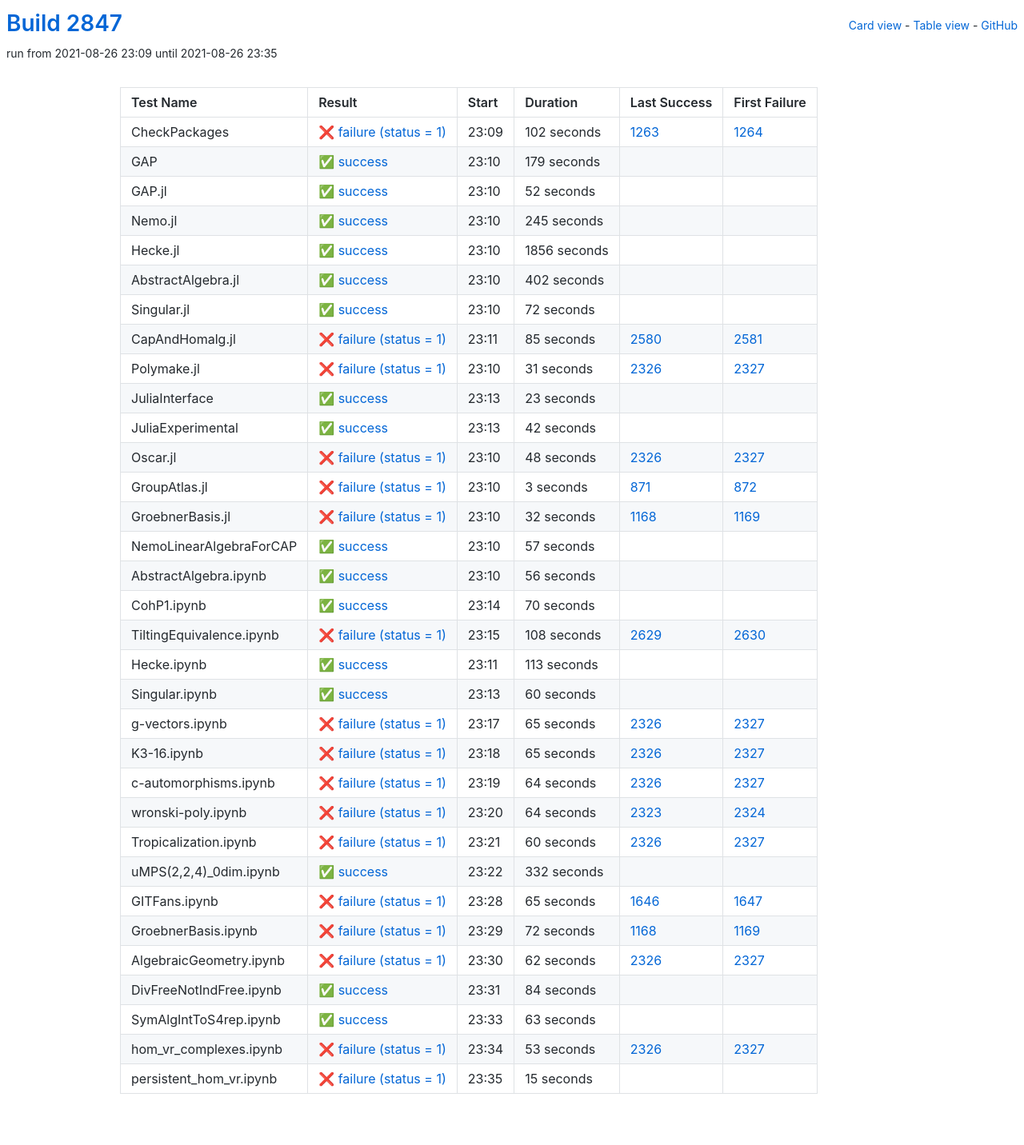
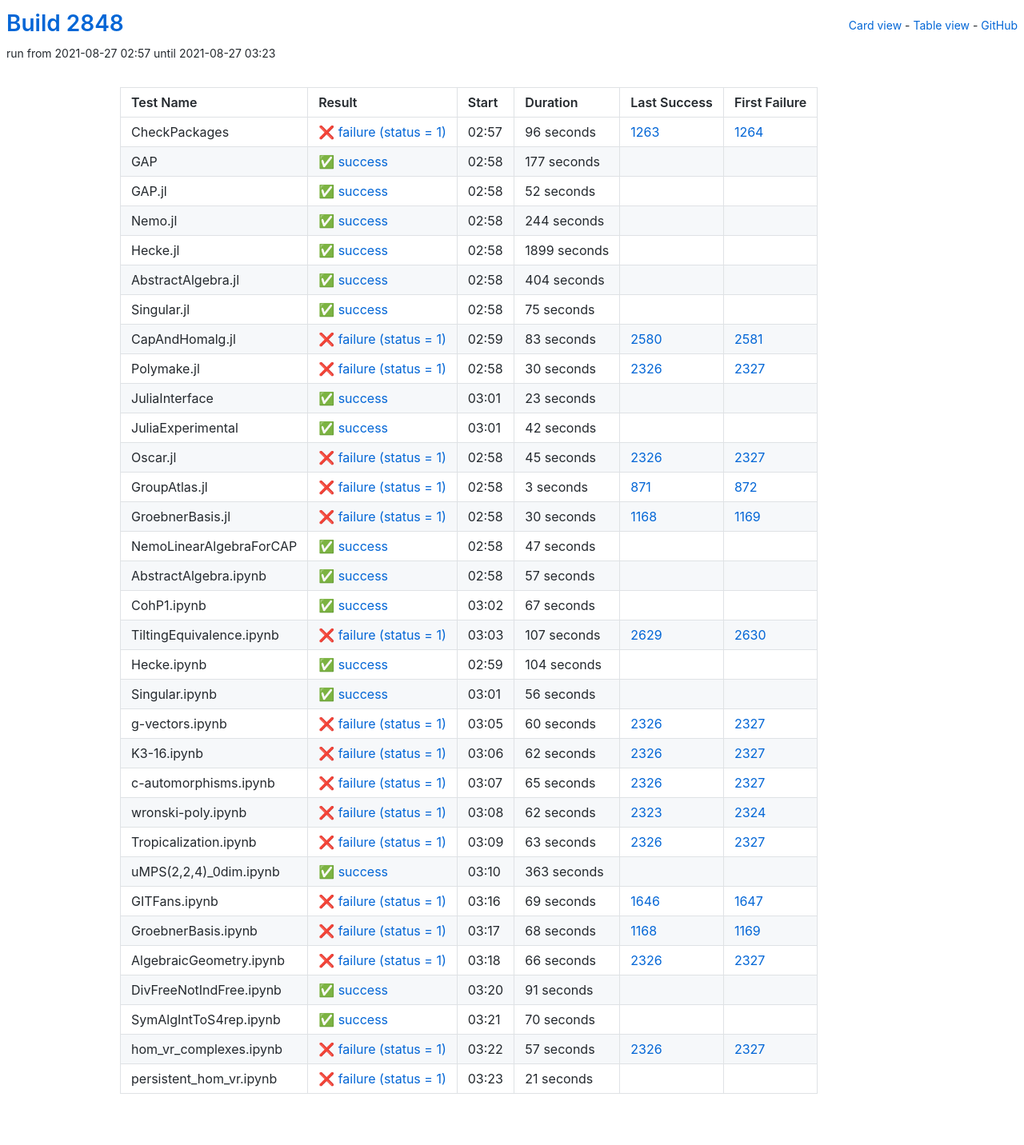
Before and after one commit to oscar-system/oscar-ci-status-stable, a Jekyll site: the page built from table.html, in a window 1280 px wide. Shown: the whole page at 80% size. Built offline with Jekyll 4.4.1, drawn with Linux system fonts in a browser that asks for light colours.

Commit message:
Build #2848

```diff
--- a/_data/ci.yml
+++ b/_data/ci.yml
@@ -1,6 +1,6 @@
 ---
-build: 2847
-build_url: https://oscarci.mathematik.uni-kl.de/job/oscar-stable/2847/
+build: 2848
+build_url: https://oscarci.mathematik.uni-kl.de/job/oscar-stable/2848/
 job: oscar-stable
 organization: oscar-system
 repo: oscar-ci-status-stable
@@ -8,32 +8,32 @@ repourl: https://github.com/oscar-system/oscar-ci-status-stable
 tests:
 - name: CheckPackages
   id: checkpackages
-  log: https://oscarci.mathematik.uni-kl.de/job/oscar-stable/2847/artifact/logs/build-2847/CheckPackages.log
-  start: 2021-08-26 23:09
+  log: https://oscarci.mathematik.uni-kl.de/job/oscar-stable/2848/artifact/logs/build-2848/CheckPackages.log
+  start: 2021-08-27 02:57
   success: false
   exitcode: 1
   status: failure
-  duration: 102
+  duration: 96
   last_success: 1263
   last_success_url: https://oscarci.mathematik.uni-kl.de/job/oscar-stable/1263/
   first_failure: 1264
   first_failure_url: https://oscarci.mathematik.uni-kl.de/job/oscar-stable/1264/
 - name: GAP
   id: gap
-  log: https://oscarci.mathematik.uni-kl.de/job/oscar-stable/2847/artifact/logs/build-2847/GAP.log
-  start: 2021-08-26 23:10
+  log: https://oscarci.mathematik.uni-kl.de/job/oscar-stable/2848/artifact/logs/build-2848/GAP.log
+  start: 2021-08-27 02:58
   success: true
   exitcode: 0
   status: success
-  duration: 179
+  duration: 177
   last_success: false
   last_success_url:
   first_failure: false
   first_failure_url:
 - name: GAP.jl
   id: gap-jl
-  log: https://oscarci.mathematik.uni-kl.de/job/oscar-stable/2847/artifact/logs/build-2847/GAP.jl.log
-  start: 2021-08-26 23:10
+  log: https://oscarci.mathematik.uni-kl.de/job/oscar-stable/2848/artifact/logs/build-2848/GAP.jl.log
+  start: 2021-08-27 02:58
   success: true
   exitcode: 0
   status: success
@@ -44,80 +44,80 @@ tests:
   first_failure_url:
 - name: Nemo.jl
   id: nemo-jl
-  log: https://oscarci.mathematik.uni-kl.de/job/oscar-stable/2847/artifact/logs/build-2847/Nemo.jl.log
-  start: 2021-08-26 23:10
+  log: https://oscarci.mathematik.uni-kl.de/job/oscar-stable/2848/artifact/logs/build-2848/Nemo.jl.log
+  start: 2021-08-27 02:58
   success: true
   exitcode: 0
   status: success
-  duration: 245
+  duration: 244
   last_success: false
   last_success_url:
   first_failure: false
   first_failure_url:
 - name: Hecke.jl
   id: hecke-jl
-  log: https://oscarci.mathematik.uni-kl.de/job/oscar-stable/2847/artifact/logs/build-2847/Hecke.jl.log
-  start: 2021-08-26 23:10
+  log: https://oscarci.mathematik.uni-kl.de/job/oscar-stable/2848/artifact/logs/build-2848/Hecke.jl.log
+  start: 2021-08-27 02:58
   success: true
   exitcode: 0
   status: success
-  duration: 1856
+  duration: 1899
   last_success: false
   last_success_url:
   first_failure: false
   first_failure_url:
 - name: AbstractAlgebra.jl
   id: abstractalgebra-jl
-  log: https://oscarci.mathematik.uni-kl.de/job/oscar-stable/2847/artifact/logs/build-2847/AbstractAlgebra.jl.log
-  start: 2021-08-26 23:10
+  log: https://oscarci.mathematik.uni-kl.de/job/oscar-stable/2848/artifact/logs/build-2848/AbstractAlgebra.jl.log
+  start: 2021-08-27 02:58
   success: true
   exitcode: 0
   status: success
-  duration: 402
+  duration: 404
   last_success: false
   last_success_url:
   first_failure: false
   first_failure_url:
 - name: Singular.jl
   id: singular-jl
-  log: https://oscarci.mathematik.uni-kl.de/job/oscar-stable/2847/artifact/logs/build-2847/Singular.jl.log
-  start: 2021-08-26 23:10
+  log: https://oscarci.mathematik.uni-kl.de/job/oscar-stable/2848/artifact/logs/build-2848/Singular.jl.log
+  start: 2021-08-27 02:58
   success: true
   exitcode: 0
   status: success
-  duration: 72
+  duration: 75
   last_success: false
   last_success_url:
   first_failure: false
   first_failure_url:
 - name: CapAndHomalg.jl
   id: capandhomalg-jl
-  log: https://oscarci.mathematik.uni-kl.de/job/oscar-stable/2847/artifact/logs/build-2847/CapAndHomalg.jl.log
-  start: 2021-08-26 23:11
+  log: https://oscarci.mathematik.uni-kl.de/job/oscar-stable/2848/artifact/logs/build-2848/CapAndHomalg.jl.log
+  start: 2021-08-27 02:59
   success: false
   exitcode: 1
   status: failure
-  duration: 85
+  duration: 83
   last_success: 2580
   last_success_url: https://oscarci.mathematik.uni-kl.de/job/oscar-stable/2580/
   first_failure: 2581
   first_failure_url: https://oscarci.mathematik.uni-kl.de/job/oscar-stable/2581/
 - name: Polymake.jl
   id: polymake-jl
-  log: https://oscarci.mathematik.uni-kl.de/job/oscar-stable/2847/artifact/logs/build-2847/Polymake.jl.log
-  start: 2021-08-26 23:10
+  log: https://oscarci.mathematik.uni-kl.de/job/oscar-stable/2848/artifact/logs/build-2848/Polymake.jl.log
+  start: 2021-08-27 02:58
   success: false
   exitcode: 1
   status: failure
-  duration: 31
+  duration: 30
   last_success: 2326
   last_success_url: https://oscarci.mathematik.uni-kl.de/job/oscar-stable/2326/
   first_failure: 2327
   first_failure_url: https://oscarci.mathematik.uni-kl.de/job/oscar-stable/2327/
 - name: JuliaInterface
   id: juliainterface
-  log: https://oscarci.mathematik.uni-kl.de/job/oscar-stable/2847/artifact/logs/build-2847/JuliaInterface.log
-  start: 2021-08-26 23:13
+  log: https://oscarci.mathematik.uni-kl.de/job/oscar-stable/2848/artifact/logs/build-2848/JuliaInterface.log
+  start: 2021-08-27 03:01
   success: true
   exitcode: 0
   status: success
@@ -128,8 +128,8 @@ tests:
   first_failure_url:
 - name: JuliaExperimental
   id: juliaexperimental
-  log: https://oscarci.mathematik.uni-kl.de/job/oscar-stable/2847/artifact/logs/build-2847/JuliaExperimental.log
-  start: 2021-08-26 23:13
+  log: https://oscarci.mathematik.uni-kl.de/job/oscar-stable/2848/artifact/logs/build-2848/JuliaExperimental.log
+  start: 2021-08-27 03:01
   success: true
   exitcode: 0
   status: success
@@ -140,20 +140,20 @@ tests:
   first_failure_url:
 - name: Oscar.jl
   id: oscar-jl
-  log: https://oscarci.mathematik.uni-kl.de/job/oscar-stable/2847/artifact/logs/build-2847/Oscar.jl.log
-  start: 2021-08-26 23:10
+  log: https://oscarci.mathematik.uni-kl.de/job/oscar-stable/2848/artifact/logs/build-2848/Oscar.jl.log
+  start: 2021-08-27 02:58
   success: false
   exitcode: 1
   status: failure
-  duration: 48
+  duration: 45
   last_success: 2326
   last_success_url: https://oscarci.mathematik.uni-kl.de/job/oscar-stable/2326/
   first_failure: 2327
   first_failure_url: https://oscarci.mathematik.uni-kl.de/job/oscar-stable/2327/
 - name: GroupAtlas.jl
   id: groupatlas-jl
-  log: https://oscarci.mathematik.uni-kl.de/job/oscar-stable/2847/artifact/logs/build-2847/GroupAtlas.jl.log
-  start: 2021-08-26 23:10
+  log: https://oscarci.mathematik.uni-kl.de/job/oscar-stable/2848/artifact/logs/build-2848/GroupAtlas.jl.log
+  start: 2021-08-27 02:58
   success: false
   exitcode: 1
   status: failure
@@ -164,20 +164,32 @@ tests:
   first_failure_url: https://oscarci.mathematik.uni-kl.de/job/oscar-stable/872/
 - name: GroebnerBasis.jl
   id: groebnerbasis-jl
-  log: https://oscarci.mathematik.uni-kl.de/job/oscar-stable/2847/artifact/logs/build-2847/GroebnerBasis.jl.log
-  start: 2021-08-26 23:10
+  log: https://oscarci.mathematik.uni-kl.de/job/oscar-stable/2848/artifact/logs/build-2848/GroebnerBasis.jl.log
+  start: 2021-08-27 02:58
   success: false
   exitcode: 1
   status: failure
-  duration: 32
+  duration: 30
   last_success: 1168
   last_success_url: https://oscarci.mathematik.uni-kl.de/job/oscar-stable/1168/
   first_failure: 1169
   first_failure_url: https://oscarci.mathematik.uni-kl.de/job/oscar-stable/1169/
 - name: NemoLinearAlgebraForCAP
   id: nemolinearalgebraforcap
-  log: https://oscarci.mathematik.uni-kl.de/job/oscar-stable/2847/artifact/logs/build-2847/NemoLinearAlgebraForCAP.log
-  start: 2021-08-26 23:10
+  log: https://oscarci.mathematik.uni-kl.de/job/oscar-stable/2848/artifact/logs/build-2848/NemoLinearAlgebraForCAP.log
+  start: 2021-08-27 02:58
+  success: true
+  exitcode: 0
+  status: success
+  duration: 47
+  last_success: false
+  last_success_url:
+  first_failure: false
+  first_failure_url:
+- name: AbstractAlgebra.ipynb
+  id: abstractalgebra-ipynb
+  log: https://oscarci.mathematik.uni-kl.de/job/oscar-stable/2848/artifact/logs/build-2848/AbstractAlgebra.ipynb.log
+  start: 2021-08-27 02:58
   success: true
   exitcode: 0
   status: success
@@ -186,10 +198,46 @@ tests:
   last_success_url:
   first_failure: false
   first_failure_url:
-- name: AbstractAlgebra.ipynb
-  id: abstractalgebra-ipynb
-  log: https://oscarci.mathematik.uni-kl.de/job/oscar-stable/2847/artifact/logs/build-2847/AbstractAlgebra.ipynb.log
-  start: 2021-08-26 23:10
+- name: CohP1.ipynb
+  id: cohp1-ipynb
+  log: https://oscarci.mathematik.uni-kl.de/job/oscar-stable/2848/artifact/logs/build-2848/CohP1.ipynb.log
+  start: 2021-08-27 03:02
+  success: true
+  exitcode: 0
+  status: success
+  duration: 67
+  last_success: false
+  last_success_url:
+  first_failure: false
+  first_failure_url:
+- name: TiltingEquivalence.ipynb
+  id: tiltingequivalence-ipynb
+  log: https://oscarci.mathematik.uni-kl.de/job/oscar-stable/2848/artifact/logs/build-2848/TiltingEquivalence.ipynb.log
+  start: 2021-08-27 03:03
+  success: false
+  exitcode: 1
+  status: failure
+  duration: 107
+  last_success: 2629
+  last_success_url: https://oscarci.mathematik.uni-kl.de/job/oscar-stable/2629/
+  first_failure: 2630
+  first_failure_url: https://oscarci.mathematik.uni-kl.de/job/oscar-stable/2630/
+- name: Hecke.ipynb
+  id: hecke-ipynb
+  log: https://oscarci.mathematik.uni-kl.de/job/oscar-stable/2848/artifact/logs/build-2848/Hecke.ipynb.log
+  start: 2021-08-27 02:59
+  success: true
+  exitcode: 0
+  status: success
+  duration: 104
+  last_success: false
+  last_success_url:
+  first_failure: false
+  first_failure_url:
+- name: Singular.ipynb
+  id: singular-ipynb
+  log: https://oscarci.mathematik.uni-kl.de/job/oscar-stable/2848/artifact/logs/build-2848/Singular.ipynb.log
+  start: 2021-08-27 03:01
   success: true
   exitcode: 0
   status: success
@@ -198,10 +246,130 @@ tests:
   last_success_url:
   first_failure: false
   first_failure_url:
-- name: CohP1.ipynb
-  id: cohp1-ipynb
-  log: https://oscarci.mathematik.uni-kl.de/job/oscar-stable/2847/artifact/logs/build-2847/CohP1.ipynb.log
-  start: 2021-08-26 23:14
+- name: g-vectors.ipynb
+  id: g-vectors-ipynb
+  log: https://oscarci.mathematik.uni-kl.de/job/oscar-stable/2848/artifact/logs/build-2848/g-vectors.ipynb.log
+  start: 2021-08-27 03:05
+  success: false
+  exitcode: 1
+  status: failure
+  duration: 60
+  last_success: 2326
+  last_success_url: https://oscarci.mathematik.uni-kl.de/job/oscar-stable/2326/
+  first_failure: 2327
+  first_failure_url: https://oscarci.mathematik.uni-kl.de/job/oscar-stable/2327/
+- name: K3-16.ipynb
+  id: k3-16-ipynb
+  log: https://oscarci.mathematik.uni-kl.de/job/oscar-stable/2848/artifact/logs/build-2848/K3-16.ipynb.log
+  start: 2021-08-27 03:06
+  success: false
+  exitcode: 1
+  status: failure
+  duration: 62
+  last_success: 2326
+  last_success_url: https://oscarci.mathematik.uni-kl.de/job/oscar-stable/2326/
+  first_failure: 2327
+  first_failure_url: https://oscarci.mathematik.uni-kl.de/job/oscar-stable/2327/
+- name: c-automorphisms.ipynb
+  id: c-automorphisms-ipynb
+  log: https://oscarci.mathematik.uni-kl.de/job/oscar-stable/2848/artifact/logs/build-2848/c-automorphisms.ipynb.log
+  start: 2021-08-27 03:07
+  success: false
+  exitcode: 1
+  status: failure
+  duration: 65
+  last_success: 2326
+  last_success_url: https://oscarci.mathematik.uni-kl.de/job/oscar-stable/2326/
+  first_failure: 2327
+  first_failure_url: https://oscarci.mathematik.uni-kl.de/job/oscar-stable/2327/
+- name: wronski-poly.ipynb
+  id: wronski-poly-ipynb
+  log: https://oscarci.mathematik.uni-kl.de/job/oscar-stable/2848/artifact/logs/build-2848/wronski-poly.ipynb.log
+  start: 2021-08-27 03:08
+  success: false
+  exitcode: 1
+  status: failure
+  duration: 62
+  last_success: 2323
+  last_success_url: https://oscarci.mathematik.uni-kl.de/job/oscar-stable/2323/
+  first_failure: 2324
+  first_failure_url: https://oscarci.mathematik.uni-kl.de/job/oscar-stable/2324/
+- name: Tropicalization.ipynb
+  id: tropicalization-ipynb
+  log: https://oscarci.mathematik.uni-kl.de/job/oscar-stable/2848/artifact/logs/build-2848/Tropicalization.ipynb.log
+  start: 2021-08-27 03:09
+  success: false
+  exitcode: 1
+  status: failure
+  duration: 63
+  last_success: 2326
+  last_success_url: https://oscarci.mathematik.uni-kl.de/job/oscar-stable/2326/
+  first_failure: 2327
+  first_failure_url: https://oscarci.mathematik.uni-kl.de/job/oscar-stable/2327/
+- name: uMPS(2,2,4)_0dim.ipynb
+  id: umps-2-2-4-0dim-ipynb
+  log: https://oscarci.mathematik.uni-kl.de/job/oscar-stable/2848/artifact/logs/build-2848/uMPS-2-2-4-_0dim.ipynb.log
+  start: 2021-08-27 03:10
+  success: true
+  exitcode: 0
+  status: success
+  duration: 363
+  last_success: false
+  last_success_url:
+  first_failure: false
+  first_failure_url:
+- name: GITFans.ipynb
+  id: gitfans-ipynb
+  log: https://oscarci.mathematik.uni-kl.de/job/oscar-stable/2848/artifact/logs/build-2848/GITFans.ipynb.log
+  start: 2021-08-27 03:16
+  success: false
+  exitcode: 1
+  status: failure
+  duration: 69
+  last_success: 1646
+  last_success_url: https://oscarci.mathematik.uni-kl.de/job/oscar-stable/1646/
+  first_failure: 1647
+  first_failure_url: https://oscarci.mathematik.uni-kl.de/job/oscar-stable/1647/
+- name: GroebnerBasis.ipynb
+  id: groebnerbasis-ipynb
+  log: https://oscarci.mathematik.uni-kl.de/job/oscar-stable/2848/artifact/logs/build-2848/GroebnerBasis.ipynb.log
+  start: 2021-08-27 03:17
+  success: false
+  exitcode: 1
+  status: failure
+  duration: 68
+  last_success: 1168
+  last_success_url: https://oscarci.mathematik.uni-kl.de/job/oscar-stable/1168/
+  first_failure: 1169
+  first_failure_url: https://oscarci.mathematik.uni-kl.de/job/oscar-stable/1169/
+- name: AlgebraicGeometry.ipynb
+  id: algebraicgeometry-ipynb
+  log: https://oscarci.mathematik.uni-kl.de/job/oscar-stable/2848/artifact/logs/build-2848/AlgebraicGeometry.ipynb.log
+  start: 2021-08-27 03:18
+  success: false
+  exitcode: 1
+  status: failure
+  duration: 66
+  last_success: 2326
+  last_success_url: https://oscarci.mathematik.uni-kl.de/job/oscar-stable/2326/
+  first_failure: 2327
+  first_failure_url: https://oscarci.mathematik.uni-kl.de/job/oscar-stable/2327/
+- name: DivFreeNotIndFree.ipynb
+  id: divfreenotindfree-ipynb
+  log: https://oscarci.mathematik.uni-kl.de/job/oscar-stable/2848/artifact/logs/build-2848/DivFreeNotIndFree.ipynb.log
+  start: 2021-08-27 03:20
+  success: true
+  exitcode: 0
+  status: success
+  duration: 91
+  last_success: false
+  last_success_url:
+  first_failure: false
+  first_failure_url:
+- name: SymAlgIntToS4rep.ipynb
+  id: symalginttos4rep-ipynb
+  log: https://oscarci.mathematik.uni-kl.de/job/oscar-stable/2848/artifact/logs/build-2848/SymAlgIntToS4rep.ipynb.log
+  start: 2021-08-27 03:21
   success: true
   exitcode: 0
   status: success
@@ -210,194 +378,26 @@ tests:
   last_success_url:
   first_failure: false
   first_failure_url:
-- name: TiltingEquivalence.ipynb
-  id: tiltingequivalence-ipynb
-  log: https://oscarci.mathematik.uni-kl.de/job/oscar-stable/2847/artifact/logs/build-2847/TiltingEquivalence.ipynb.log
-  start: 2021-08-26 23:15
+- name: hom_vr_complexes.ipynb
+  id: hom-vr-complexes-ipynb
+  log: https://oscarci.mathematik.uni-kl.de/job/oscar-stable/2848/artifact/logs/build-2848/hom_vr_complexes.ipynb.log
+  start: 2021-08-27 03:22
   success: false
   exitcode: 1
   status: failure
-  duration: 108
-  last_success: 2629
-  last_success_url: https://oscarci.mathematik.uni-kl.de/job/oscar-stable/2629/
-  first_failure: 2630
-  first_failure_url: https://oscarci.mathematik.uni-kl.de/job/oscar-stable/2630/
-- name: Hecke.ipynb
-  id: hecke-ipynb
-  log: https://oscarci.mathematik.uni-kl.de/job/oscar-stable/2847/artifact/logs/build-2847/Hecke.ipynb.log
-  start: 2021-08-26 23:11
-  success: true
-  exitcode: 0
-  status: success
-  duration: 113
-  last_success: false
-  last_success_url:
-  first_failure: false
-  first_failure_url:
-- name: Singular.ipynb
-  id: singular-ipynb
-  log: https://oscarci.mathematik.uni-kl.de/job/oscar-stable/2847/artifact/logs/build-2847/Singular.ipynb.log
-  start: 2021-08-26 23:13
-  success: true
-  exitcode: 0
-  status: success
-  duration: 60
-  last_success: false
-  last_success_url:
-  first_failure: false
-  first_failure_url:
-- name: g-vectors.ipynb
-  id: g-vectors-ipynb
-  log: https://oscarci.mathematik.uni-kl.de/job/oscar-stable/2847/artifact/logs/build-2847/g-vectors.ipynb.log
-  start: 2021-08-26 23:17
-  success: false
-  exitcode: 1
-  status: failure
-  duration: 65
-  last_success: 2326
-  last_success_url: https://oscarci.mathematik.uni-kl.de/job/oscar-stable/2326/
-  first_failure: 2327
-  first_failure_url: https://oscarci.mathematik.uni-kl.de/job/oscar-stable/2327/
-- name: K3-16.ipynb
-  id: k3-16-ipynb
-  log: https://oscarci.mathematik.uni-kl.de/job/oscar-stable/2847/artifact/logs/build-2847/K3-16.ipynb.log
-  start: 2021-08-26 23:18
-  success: false
-  exitcode: 1
-  status: failure
-  duration: 65
-  last_success: 2326
-  last_success_url: https://oscarci.mathematik.uni-kl.de/job/oscar-stable/2326/
-  first_failure: 2327
-  first_failure_url: https://oscarci.mathematik.uni-kl.de/job/oscar-stable/2327/
-- name: c-automorphisms.ipynb
-  id: c-automorphisms-ipynb
-  log: https://oscarci.mathematik.uni-kl.de/job/oscar-stable/2847/artifact/logs/build-2847/c-automorphisms.ipynb.log
-  start: 2021-08-26 23:19
-  success: false
-  exitcode: 1
-  status: failure
-  duration: 64
-  last_success: 2326
-  last_success_url: https://oscarci.mathematik.uni-kl.de/job/oscar-stable/2326/
-  first_failure: 2327
-  first_failure_url: https://oscarci.mathematik.uni-kl.de/job/oscar-stable/2327/
-- name: wronski-poly.ipynb
-  id: wronski-poly-ipynb
-  log: https://oscarci.mathematik.uni-kl.de/job/oscar-stable/2847/artifact/logs/build-2847/wronski-poly.ipynb.log
-  start: 2021-08-26 23:20
-  success: false
-  exitcode: 1
-  status: failure
-  duration: 64
-  last_success: 2323
-  last_success_url: https://oscarci.mathematik.uni-kl.de/job/oscar-stable/2323/
-  first_failure: 2324
-  first_failure_url: https://oscarci.mathematik.uni-kl.de/job/oscar-stable/2324/
-- name: Tropicalization.ipynb
-  id: tropicalization-ipynb
-  log: https://oscarci.mathematik.uni-kl.de/job/oscar-stable/2847/artifact/logs/build-2847/Tropicalization.ipynb.log
-  start: 2021-08-26 23:21
-  success: false
-  exitcode: 1
-  status: failure
-  duration: 60
-  last_success: 2326
-  last_success_url: https://oscarci.mathematik.uni-kl.de/job/oscar-stable/2326/
-  first_failure: 2327
-  first_failure_url: https://oscarci.mathematik.uni-kl.de/job/oscar-stable/2327/
-- name: uMPS(2,2,4)_0dim.ipynb
-  id: umps-2-2-4-0dim-ipynb
-  log: https://oscarci.mathematik.uni-kl.de/job/oscar-stable/2847/artifact/logs/build-2847/uMPS-2-2-4-_0dim.ipynb.log
-  start: 2021-08-26 23:22
-  success: true
-  exitcode: 0
-  status: success
-  duration: 332
-  last_success: false
-  last_success_url:
-  first_failure: false
-  first_failure_url:
-- name: GITFans.ipynb
-  id: gitfans-ipynb
-  log: https://oscarci.mathematik.uni-kl.de/job/oscar-stable/2847/artifact/logs/build-2847/GITFans.ipynb.log
-  start: 2021-08-26 23:28
-  success: false
-  exitcode: 1
-  status: failure
-  duration: 65
-  last_success: 1646
-  last_success_url: https://oscarci.mathematik.uni-kl.de/job/oscar-stable/1646/
-  first_failure: 1647
-  first_failure_url: https://oscarci.mathematik.uni-kl.de/job/oscar-stable/1647/
-- name: GroebnerBasis.ipynb
-  id: groebnerbasis-ipynb
-  log: https://oscarci.mathematik.uni-kl.de/job/oscar-stable/2847/artifact/logs/build-2847/GroebnerBasis.ipynb.log
-  start: 2021-08-26 23:29
-  success: false
-  exitcode: 1
-  status: failure
-  duration: 72
-  last_success: 1168
-  last_success_url: https://oscarci.mathematik.uni-kl.de/job/oscar-stable/1168/
-  first_failure: 1169
-  first_failure_url: https://oscarci.mathematik.uni-kl.de/job/oscar-stable/1169/
-- name: AlgebraicGeometry.ipynb
-  id: algebraicgeometry-ipynb
-  log: https://oscarci.mathematik.uni-kl.de/job/oscar-stable/2847/artifact/logs/build-2847/AlgebraicGeometry.ipynb.log
-  start: 2021-08-26 23:30
-  success: false
-  exitcode: 1
-  status: failure
-  duration: 62
-  last_success: 2326
-  last_success_url: https://oscarci.mathematik.uni-kl.de/job/oscar-stable/2326/
-  first_failure: 2327
-  first_failure_url: https://oscarci.mathematik.uni-kl.de/job/oscar-stable/2327/
-- name: DivFreeNotIndFree.ipynb
-  id: divfreenotindfree-ipynb
-  log: https://oscarci.mathematik.uni-kl.de/job/oscar-stable/2847/artifact/logs/build-2847/DivFreeNotIndFree.ipynb.log
-  start: 2021-08-26 23:31
-  success: true
-  exitcode: 0
-  status: success
-  duration: 84
-  last_success: false
-  last_success_url:
-  first_failure: false
-  first_failure_url:
-- name: SymAlgIntToS4rep.ipynb
-  id: symalginttos4rep-ipynb
-  log: https://oscarci.mathematik.uni-kl.de/job/oscar-stable/2847/artifact/logs/build-2847/SymAlgIntToS4rep.ipynb.log
-  start: 2021-08-26 23:33
-  success: true
-  exitcode: 0
-  status: success
-  duration: 63
-  last_success: false
-  last_success_url:
-  first_failure: false
-  first_failure_url:
-- name: hom_vr_complexes.ipynb
-  id: hom-vr-complexes-ipynb
-  log: https://oscarci.mathematik.uni-kl.de/job/oscar-stable/2847/artifact/logs/build-2847/hom_vr_complexes.ipynb.log
-  start: 2021-08-26 23:34
-  success: false
-  exitcode: 1
-  status: failure
-  duration: 53
+  duration: 57
   last_success: 2326
   last_success_url: https://oscarci.mathematik.uni-kl.de/job/oscar-stable/2326/
   first_failure: 2327
   first_failure_url: https://oscarci.mathematik.uni-kl.de/job/oscar-stable/2327/
 - name: persistent_hom_vr.ipynb
   id: persistent-hom-vr-ipynb
-  log: https://oscarci.mathematik.uni-kl.de/job/oscar-stable/2847/artifact/logs/build-2847/persistent_hom_vr.ipynb.log
-  start: 2021-08-26 23:35
+  log: https://oscarci.mathematik.uni-kl.de/job/oscar-stable/2848/artifact/logs/build-2848/persistent_hom_vr.ipynb.log
+  start: 2021-08-27 03:23
   success: false
   exitcode: 1
   status: failure
-  duration: 15
+  duration: 21
   last_success: false
   last_success_url:
   first_failure: false
```
Also changed, not shown: README.md.
